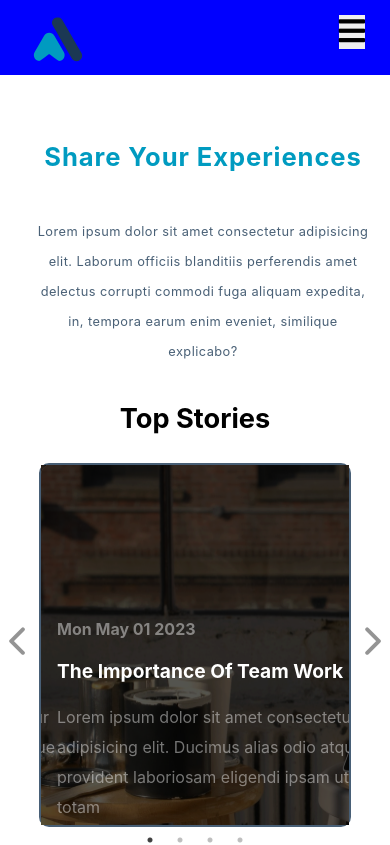
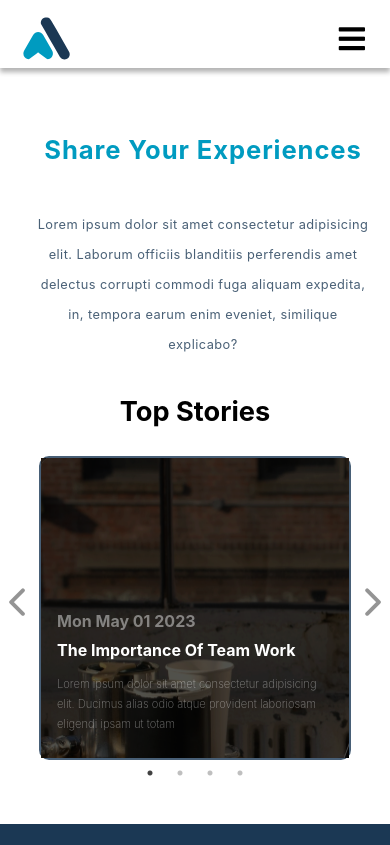
Before and after one commit to Alphalance247/allv-first-test, a React (Create React App) app: page / in a window 390 px wide. Shown: the top 845 px of the page. Built offline with nearby package versions, Linux system fonts and the light colour scheme.

Commit message:
new features added

```diff
--- a/src/App.css
+++ b/src/App.css
@@ -1,4 +1,4 @@
-/* .navbar {
+.navbar {
   display: flex;
   justify-content: space-between;
   padding-left: 5rem;
@@ -6,8 +6,7 @@
   padding-top: 2rem;
 }
 
-.navbar .menu--button,
-.back--button {
+.mobile-menu-icon {
   display: none;
 }
 
@@ -15,6 +14,7 @@
   list-style: none;
   display: flex;
   font-family: "Times New Roman", Times, serif;
+  cursor: pointer;
 }
 
 .navbar ul .Nav__link {
@@ -23,6 +23,7 @@
   color: rgba(0, 0, 0, 0.5);
   font-size: 24px;
   text-decoration: none;
+  cursor: pointer;
 }
 
 .navbar ul .Active__link {
@@ -32,41 +33,9 @@
 
 li:hover {
   border-bottom: solid #009bc0;
-} */
+}
 
 /* The Content-box Styling */
-
-.navbar {
-  padding: 2rem;
-  display: flex;
-  justify-content: space-around;
-  align-items: center;
-  height: 75px;
-  background-color: blue;
-}
-
-.nav--links {
-  display: flex;
-  justify-content: flex-end;
-  list-style: none;
-  width: 75%;
-}
-
-.home,
-.blog-nav,
-.contact-nav {
-  text-decoration: none;
-  font-size: 20px;
-  padding: 10px 20px;
-  margin: 0, 10px;
-  cursor: pointer;
-}
-
-.mobile-menu-icon {
-  display: none;
-}
-
-/* ////////////////////////content box////////////////////////// */
 
 .content__box {
   text-align: center;
@@ -116,6 +85,7 @@ li:hover {
 }
 
 .carousel-real {
+  background: url("./assets/unsplash.svg");
   background-position: center;
   background-size: cover;
   width: 51rem;
@@ -167,8 +137,6 @@ li:hover {
 
 /* ///////////////////////////csss carousel//////////////////////////// */
 .prevArrow {
-  /* background: url("./assets/Vector-l.svg");
-  background-repeat: no-repeat; */
   border: none;
   background: none;
   position: absolute;
@@ -178,10 +146,6 @@ li:hover {
 }
 
 .NextArrow {
-  /* background: url("./assets/Vector.svg");
-  width: 5rem;
-  height: 6rem;
-  background-repeat: no-repeat; */
   border: none;
   background: none;
   position: absolute;
@@ -305,7 +269,6 @@ li:hover {
   .navbar ul .Nav__link {
     margin-right: 2.5em;
     line-height: 30px;
-    color: blue;
     font-size: 20px;
   }
 
@@ -383,7 +346,6 @@ li:hover {
     margin-right: 2.5em;
     line-height: 30px;
     font-size: 1.2rem;
-    color: yellow;
   }
 
   /* //////////////content box//////////////////// */
@@ -515,93 +477,51 @@ li:hover {
 }
 
 @media only screen and (max-width: 40rem) {
-  /* .navbar {
+  .navbar {
     display: block;
     padding: 0;
+    box-shadow: 0 0.3rem 0.3rem rgba(0, 0, 0, 0.3);
   }
 
-  .nav--button {
-    padding: 1rem;
-  }
-
-  .navbar .menu--button {
-    display: block;
-    cursor: pointer;
-    width: 3rem;
-  }
-
-  .nav--button {
-    display: flex;
-    justify-content: space-between;
-  }
-
-  .back--button {
-    width: 3rem;
-    display: block;
-    cursor: pointer;
-  }
-
-  .head ul .Nav__link {
+  .navbar ul .Nav__link {
     margin-right: 2.5em;
     line-height: 30px;
     font-size: 1.2rem;
-    color: green;
+    color: #ffffff;
   }
 
-  .head .Nav--link {
+  .navbar img {
+    padding-right: 1rem;
+    padding-left: 1rem;
+    padding-top: 1rem;
+    width: 6rem;
+    height: 4rem;
+  }
+
+  .nav--links-mobile {
     list-style: none;
     display: block;
     font-family: "Times New Roman", Times, serif;
-    background-color: yellow;
+    background: rgba(0, 0, 0, 0.5);
     width: 100%;
     height: 100vh;
     padding: 2rem;
-    transition: all 0.3s ease-in-out;
   }
 
-  .head ul {
-    display: none;
-  } */
-
-  .nav--links {
+  .navbar .nav--links {
     display: none;
   }
 
-  .nav--button img {
-    position: absolute;
-    left: 2rem;
-    top: 1rem;
-  }
-
-  .nav--links-mobile {
-    position: absolute;
-    display: block;
-    background: blue;
-    left: 0;
-    top: 75px;
-    width: 100%;
-    transition: all 15s ease-in;
-  }
-
-  .home,
-  .blog-nav,
-  .contact-nav {
-    padding: 32px;
-    color: white;
-    width: 100%;
-    text-align: center;
-    transition: all 0.15s ease-in;
-    cursor: pointer;
-  }
-
   .mobile-menu-icon {
-    display: block;
+    display: flex;
     position: absolute;
     font-size: 30px;
     border: none;
     outline: none;
-    top: 15px;
+    top: 1.5rem;
     right: 25px;
+    cursor: pointer;
+    background: none;
   }
 
   /* //////////////////content box styling////////////////// */
@@ -637,42 +557,44 @@ li:hover {
   }
 
   .slide--1 {
-    height: 360px;
+    height: 300px;
   }
 
   .innerContent {
     position: relative;
-    top: 8.5rem;
+    top: 9rem;
     padding-left: 1rem;
-    line-height: 1.5;
+    line-height: 0.4;
   }
 
   .innerContent > h4 {
     font-size: 1rem;
+    margin-bottom: 0.2rem;
   }
 
   .innerContent > h2 {
-    font-size: 1.2rem;
+    font-size: 1rem;
+    margin-bottom: 0.1rem;
   }
 
   .innerContent > p {
     color: rgba(255, 255, 255, 0.44);
     margin-bottom: 0.5rem;
-    font-size: 1rem;
-    line-height: 30px;
-    font-weight: 400;
-    width: 40%;
+    font-size: 0.7rem;
+    line-height: 20px;
+    font-weight: 200;
+    width: 35%;
   }
 
   .prevArrow {
     left: -2rem;
-    top: 9rem;
+    top: 7rem;
     z-index: 99;
   }
 
   .NextArrow {
     right: -2rem;
-    top: 9rem;
+    top: 7rem;
     z-index: 99;
   }
 
@@ -718,7 +640,7 @@ li:hover {
     display: grid;
     grid-template-columns: 1fr;
     text-align: center;
-    gap: 2rem;
+    gap: 1.5rem;
   }
   .get-in-touch h4 {
     margin-bottom: 0.3rem;
--- a/src/App.js
+++ b/src/App.js
@@ -12,7 +12,6 @@ import add from "./assets/Add.svg";
 import "slick-carousel/slick/slick.css";
 import "slick-carousel/slick/slick-theme.css";
 import { Route, Routes } from "react-router-dom";
-// import Nav from "./Nav";
 
 const date = new Date();
 const getDate = date.toDateString();
--- a/src/Story.js
+++ b/src/Story.js
@@ -2,11 +2,12 @@ import React from "react";
 import Slider from "react-slick";
 import vectors from "./assets/Vector.svg";
 import vector1 from "./assets/Vector-l.svg";
+
 const Story = (props) => {
   const settings = {
     dots: true,
     infinite: true,
-    speed: 500,
+    speed: 700,
     slidesToShow: 1,
     slidesToScroll: 1,
   };
@@ -30,12 +31,9 @@ const Story = (props) => {
       {/* slider--1 */}
       <Slider ref={slider} {...settings}>
         <div className="slide--1" style={{ width: "100rem", height: "30rem" }}>
-          <div
-            className="carousel-real"
-            style={{ backgroundImage: `url(${props.backgroundImage})` }}
-            {...settings}
-          >
+          <div className="carousel-real" {...settings}>
             <div className="overlay "></div>
+
             <div className="innerContent">
               <h4>{props.useDate}</h4>
 
```
Also changed, not shown: src/Header.js (+0 -25 lines).
